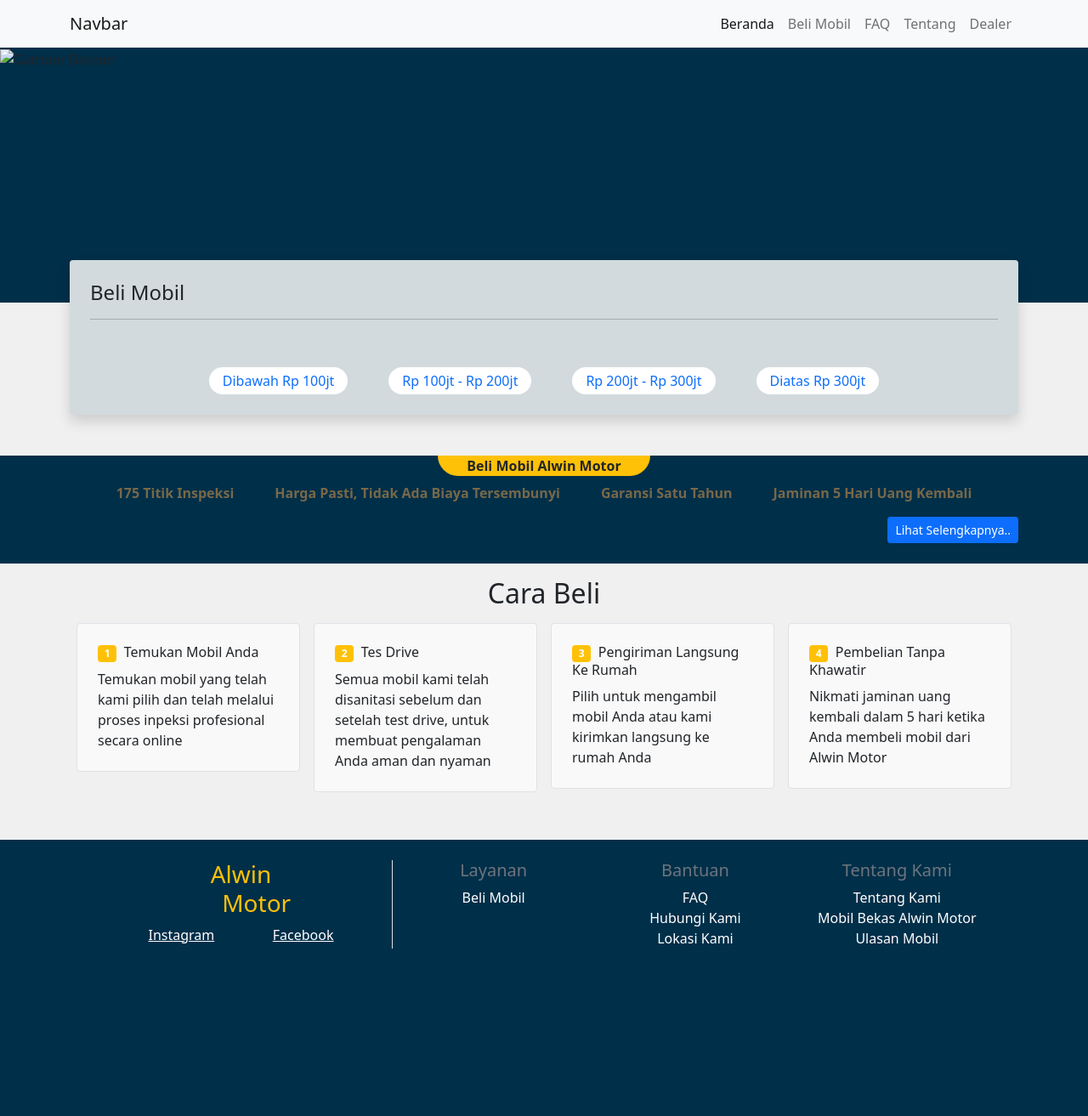
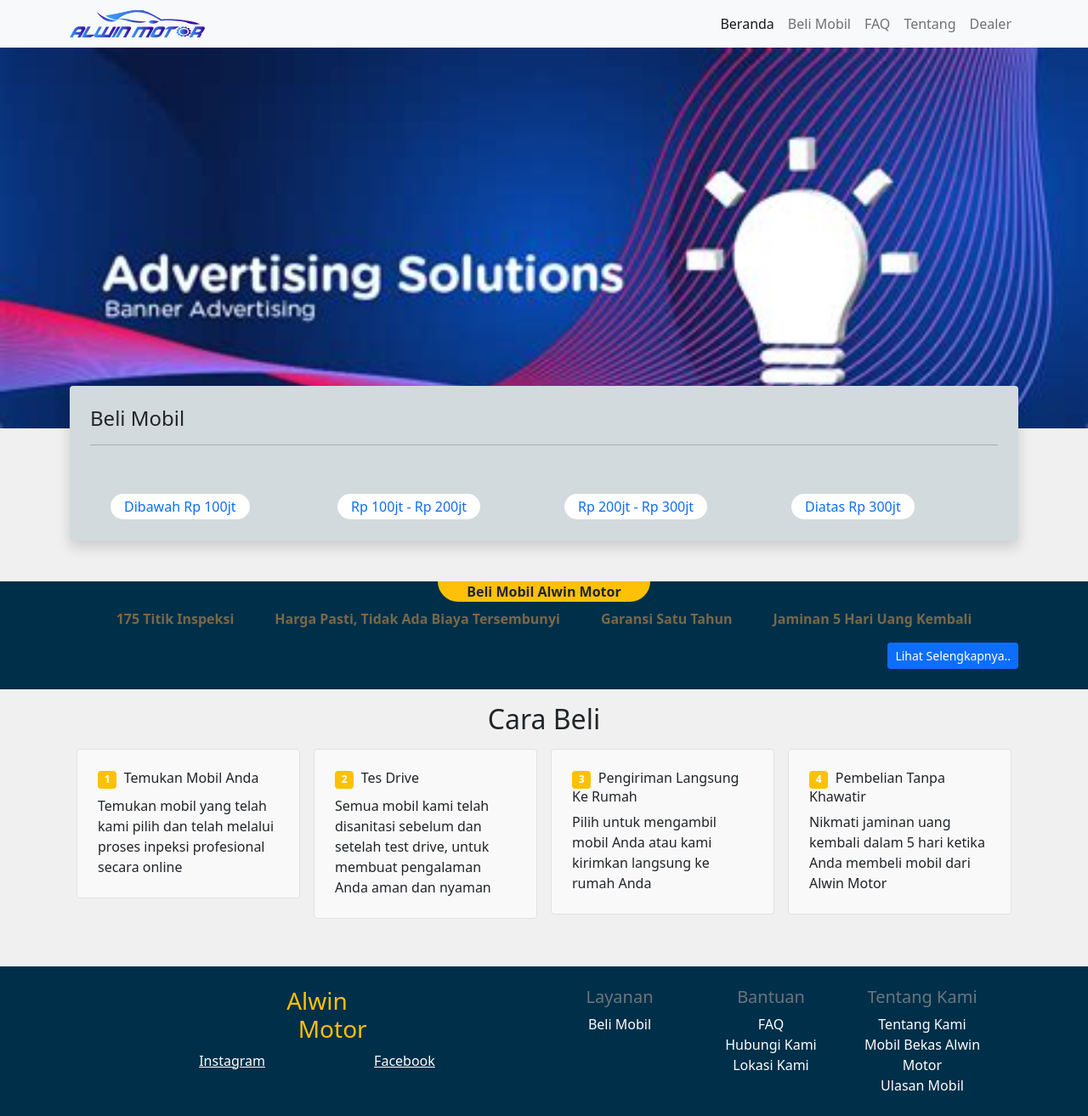
Before and after one commit to strbagus/jualmobil, a PHP site: page / in a window 1280 px wide. Shown: the whole page at 85% size. Before the commit the page ends 1116 px from the top, so only its background shows below. Run offline with PHP 8.4, Linux system fonts and the light colour scheme; data that the repository does not hold is empty.

Commit message:
add mobil deskripsi, fix responsive, filter update

```diff
--- a/admin/mobil-tambah.php
+++ b/admin/mobil-tambah.php
@@ -71,7 +71,7 @@ if(isset($_POST['tambahMobil'])){
         </div>
         <div class="form-group">
             <label for="bahanbakar">Bahan Bakar</label>
-            <select class="form-control" name="bahanbakar" required="required">
+            <select class="form-control" name="bahanbakar" required>
                 <option selected disabled>--Pilih Bahan Bakar--</option>
                 <option value="Bensin">Bensin</option>
                 <option value="Solar">Solar</option>
--- a/component/carabeli.php
+++ b/component/carabeli.php
@@ -1,7 +1,7 @@
 
 <div class="container">
     <h2 class="text-center mt-3">Cara Beli</h2>
-    <div class="d-flex justify-content-evenly">
+    <div class="d-flex justify-content-evenly flex-wrap">
         <?php
         $caraTitle = ["Temukan Mobil Anda", "Tes Drive", "Pengiriman Langsung Ke Rumah", "Pembelian Tanpa Khawatir"];
         $caraDesc = [
--- /dev/null
+++ b/component/filterharga.php
@@ -0,0 +1,18 @@
+
+<div class="filter-harga d-flex flex-wrap mt-2 justify-content-center">
+    <?php
+    $rentangHarga = ["Dibawah Rp 100jt","Rp 100jt - Rp 200jt","Rp 200jt - Rp 300jt","Diatas Rp 300jt",];
+    for ($i=0; $i < count($rentangHarga)  ; $i++) {
+    ?>
+        <div class="col-md-3 py-1">
+            <a href="etalase.php?harga=<?= $i ?>"
+                class="py-1 px-3 mx-4 bg-white text-decoration-none"
+                style="border-radius: 50px">
+                <?= $rentangHarga[$i] ?>
+            </a>
+        </div>
+        <?php
+    }
+    ?>
+
+</div>
--- a/component/footer.php
+++ b/component/footer.php
@@ -1,14 +1,14 @@
 <div class="footer" style="background-color: #002f49;">
     <div class="container">
-        <div class="d-flex p-4">
-            <div class="col-md-4 border-end">
+        <div class="d-flex p-4 flex-wrap">
+            <div class="col-md-6">
                 <h3 class="text-center text-warning">Alwin <br> &nbsp;&nbsp;&nbsp;&nbsp;   Motor</h3>
                 <div class="d-flex justify-content-evenly">
                     <a href="https://www.instagram.com/alwinmotor_/" class="text-white">Instagram</a>
                     <a href="https://www.facebook.com/77alwinmotorjogja" class="text-white">Facebook</a>
                 </div>
             </div>
-            <div class="col-md-8 d-flex ">
+            <div class="col-md-6 d-flex ">
                 <div class="col-md-4 d-flex flex-column text-center">
                     <h5 class="text-secondary">Layanan</h5>
                     <a href="etalase.php" class="text-white text-decoration-none">Beli Mobil</a>
--- a/component/header.php
+++ b/component/header.php
@@ -11,6 +11,8 @@
     <script type="text/javascript" src="assets/DataTables/datatables.js"></script>
     <script type="text/javascript" src="assets/DataTables/jquery.dataTables.js"></script>
     <link rel="stylesheet" type="text/css" href="assets/DataTables/datatables.css">
+    <link rel="icon" href="../assets/images/logo.svg">
+
 
     <?php
         include "config.php";
--- a/component/navbar.php
+++ b/component/navbar.php
@@ -1,6 +1,6 @@
 <nav class="navbar navbar-expand-lg navbar-light bg-light">
   <div class="container">
-    <a class="navbar-brand" href="#">Navbar</a>
+    <img src="../assets/images/logo.svg" alt="Logo Alwin Motor" style="height: 32px;">
     <div>
         <button class="navbar-toggler" type="button" data-bs-toggle="collapse" data-bs-target="#navbarNavDropdown" aria-controls="navbarNavDropdown" aria-expanded="false" aria-label="Toggle navigation">
           <span class="navbar-toggler-icon"></span>
--- a/index.php
+++ b/index.php
@@ -16,20 +16,19 @@ $rmobil = $conn->query($sqlmobil);
 <div
 class="banner-img"
 style="
-    height: 300px;
     background-color: #002f49;
     width: 100%;
 ">
     <img
-    src=""
+    src="./assets/images/banner.jpg"
     alt="Gambar Banner"
     style="
-        height: 300px;
         width: 100%
     ">
 </div>
 <div class="container">
     <div class="filter-search rounded p-4 shadow" style="
+        position: relative;
         margin-top: -50px;
         background-color: #d2dadd;">
         <h4>Beli Mobil</h4>
@@ -58,7 +57,7 @@ style="
                     <a href="etalase.php?merk=<?= $dmerk["merk_id"] ?>"
                         class="mobil-merk d-flex flex-column mx-4 text-decoration-none">
                         <img
-                            src="./assets/images/favicon.svg"
+                            src="./assets/images/merk/<?= $dmerk['merk_gambar'] ?>"
                             alt="merk mobil logo"
                             style="height: 64px"
                             >
@@ -68,21 +67,9 @@ style="
             }
             ?>
         </div>
-        <div class="filter-harga d-flex mt-2 justify-content-center">
-            <?php
-            $rentangHarga = ["Dibawah Rp 100jt","Rp 100jt - Rp 200jt","Rp 200jt - Rp 300jt","Diatas Rp 300jt",];
-            for ($i=0; $i < count($rentangHarga)  ; $i++) {
-            ?>
-                <a href="etalase.php?harga=<?= $i ?>"
-                    class="py-1 px-3 mx-4 bg-white text-decoration-none"
-                    style="border-radius: 50px">
-                    <?= $rentangHarga[$i] ?>
-                </a>
-                <?php
-            }
-            ?>
-
-        </div>
+        <?php
+        include "./component/filterharga.php"
+        ?>
     </div>
 </div>
 <div
```
Also changed, not shown: admin/header.php (+8 -5 lines), admin/setting.php (added, +24 -0 lines), etalase.php (+11 -0 lines), mobil.php (+16 -0 lines), assets/images/banner.jpg (added), assets/images/logo.svg (added), assets/images/merk/favicon.svg (deleted), assets/images/merk/favicon2.svg (deleted), 1 other file.
